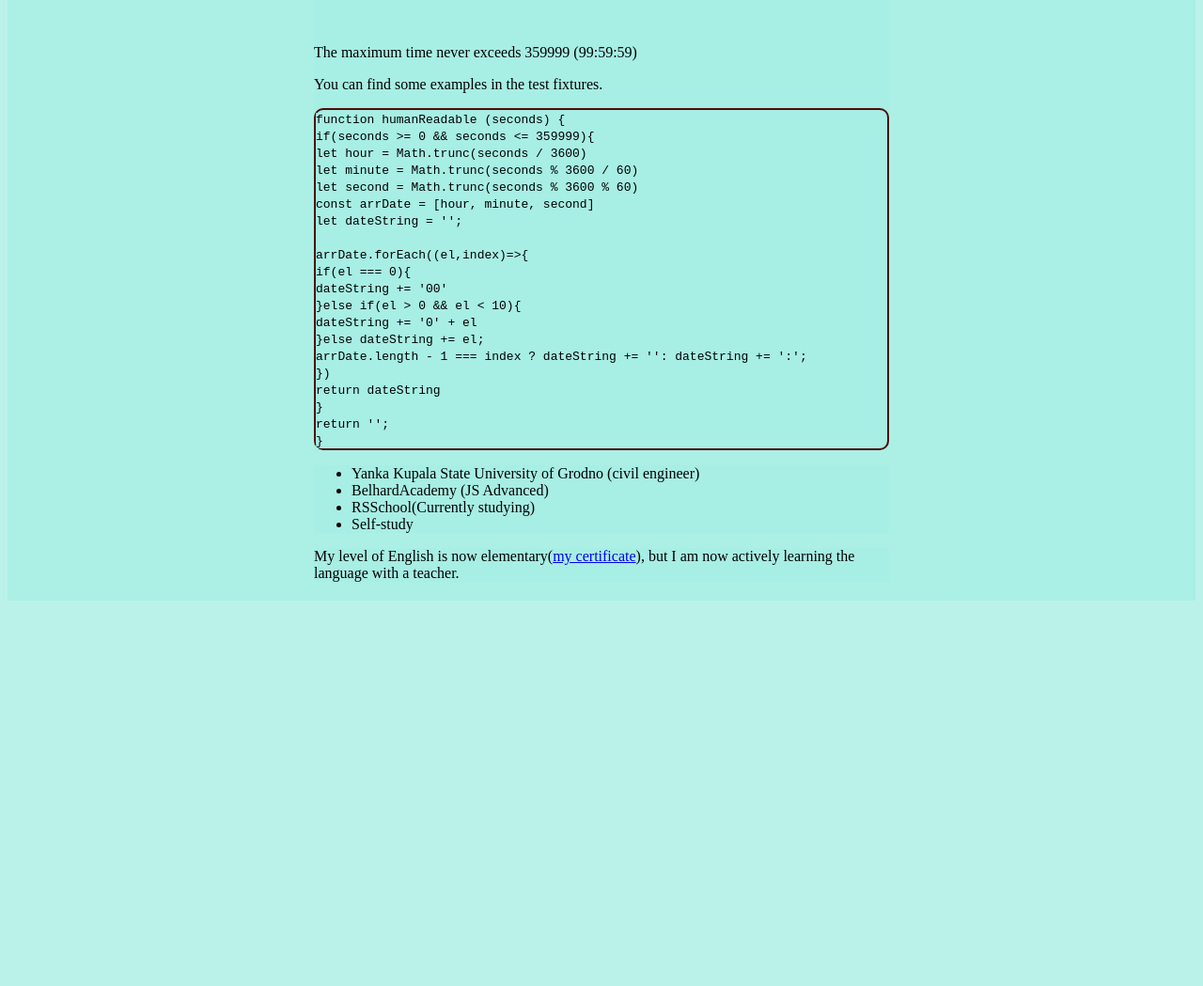
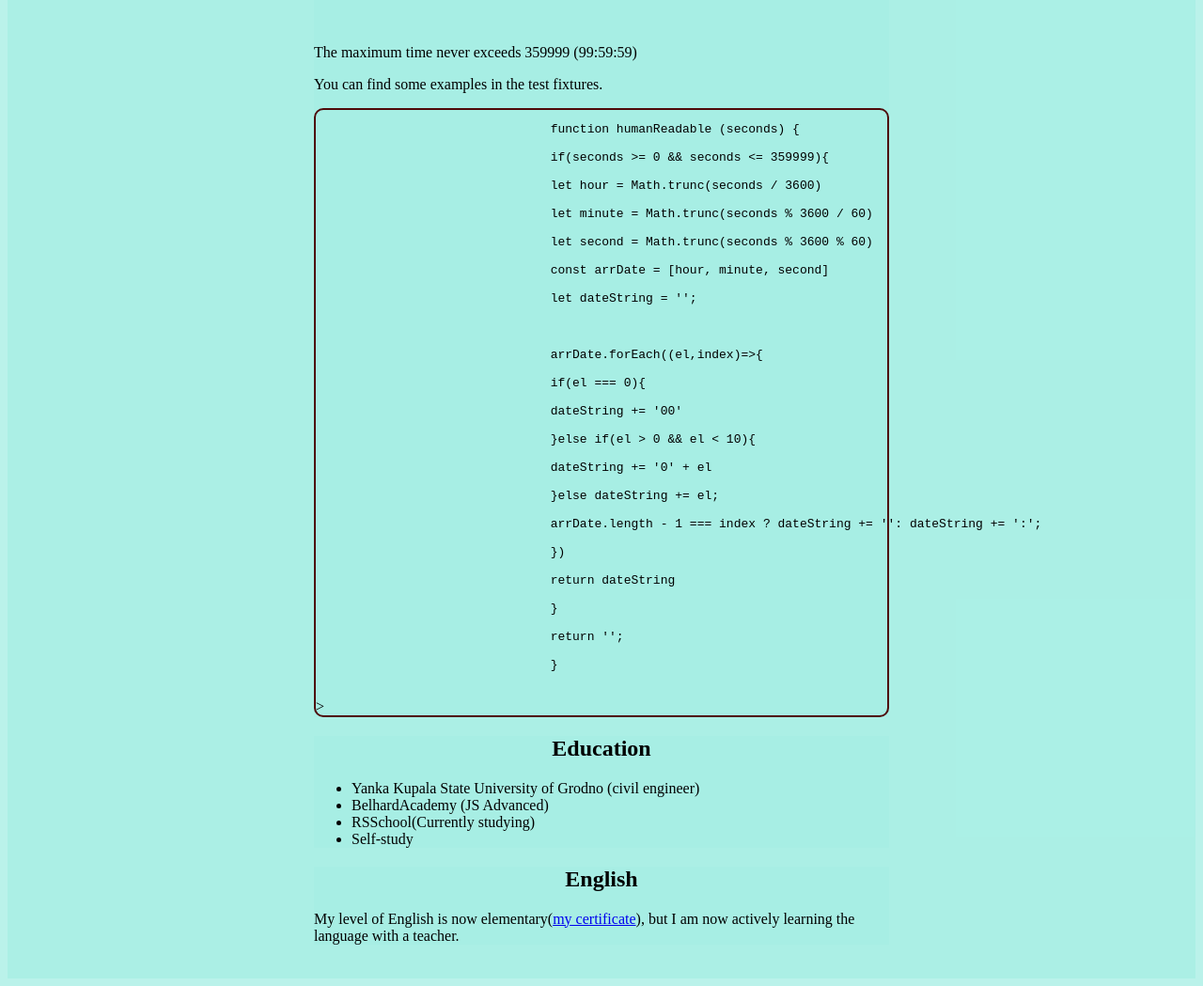
Before and after one commit to PrivatePython/rsschool-cv, a plain HTML site: page index.html in a window 1280 px wide. Shown: the part 1904-2953 px from the top of the page at 94% size. Before the commit the page ends 2551 px from the top, so only its background shows below. Drawn offline with Linux system fonts and the light colour scheme.

Commit message:
fix: change html template problems 2
Result: failed to tokenize

```diff
--- a/index.html
+++ b/index.html
@@ -2,7 +2,7 @@
 <html lang="en">
 <head>
 	<meta charset="UTF-8">
-	<meta name="viewport">
+	<meta name="viewport" content="width=device-width">
 	<meta http-equiv="X-UA-Compatible" content="ie=edge">
 	<title>CV RSSchool</title>
 	<link rel="stylesheet" href="style.css">
@@ -17,11 +17,9 @@
 				<li class="item">location:
 					<a target="_blank" href="https://g.co/kgs/3vy1VFZ">Minsk</a>
 				</li>
-
 				<li class="item">email:
 					<a target="_blank" href="mailto:gitarist.pasha@gmail.com">gitarist.pasha@gmail.com</a>
 				</li>
-
 				<li class="item">telegram:
 					<a target="_blank" href="https://telegram.org/">@smile_soul</a>
 				</li>
@@ -30,15 +28,12 @@
 			</ul>
 		</div>
 	</section>
-
 	<section class="about">
 		<h2>About Me</h2>
 		<p>
-			Hi, I'm Pavel. I'm 28 years old.I graduated from the university as a civil engineer. I was working for a building company
-			and for the last five years I've worked as an international transportation driver. I've been learning JavaScript programming for a year and a half.
+			Hi, I'm Pavel. I'm 28 years old.I graduated from the university as a civil engineer. I was working for a building company and for the last five years I've worked as an international transportation driver. I've been learning JavaScript programming for a year and a half.
 			I enjoy programming and am determined to become a high-level programmer.
 		</p>
-
 		<h3>On these jobs I had to take into account many things:</h3>
 		<ol>
 			<li>to know:
@@ -53,7 +48,6 @@
 			<li>as well as to communicate with logisticians, consignees, customs authorities and other services</li>
 			<li>maintain working documentation</li>
 		</ol>
-
 		<h3>These jobs have taught me:</h3>
 		<ul>
 			<li>time management</li>
@@ -92,9 +86,9 @@
 			<p>You can find some examples in the test fixtures.</p>
 		</div>
 		<div class="problem-solving">
-			<code>
+			<pre>
 				function humanReadable (seconds) {<br>
-				if(seconds >= 0 && seconds <= 359999){<br>
+				if(seconds >= 0 && seconds &lt;= 359999){<br>
 				let hour = Math.trunc(seconds / 3600)<br>
 				let minute = Math.trunc(seconds % 3600 / 60)<br>
 				let second = Math.trunc(seconds % 3600 % 60)<br>
@@ -104,7 +98,7 @@
 				arrDate.forEach((el,index)=>{<br>
 				if(el === 0){<br>
 				dateString += '00'<br>
-				}else if(el > 0 && el < 10){<br>
+				}else if(el > 0 && el &lt; 10){<br>
 				dateString += '0' + el<br>
 				}else dateString += el;<br>
 				arrDate.length - 1 === index ? dateString += '': dateString += ':';<br>
@@ -113,11 +107,11 @@
 				}<br>
 				return '';<br>
 				}
-			</code>
+			</pre>>
 		</div>
 	</section>
-
 	<section class="education">
+		<h2>Education</h2>
 		<ul>
 			<li>Yanka Kupala State University of Grodno (civil engineer)</li>
 			<li>BelhardAcademy (JS Advanced)</li>
@@ -125,9 +119,9 @@
 			<li>Self-study</li>
 		</ul>
 	</section>
-
 	<section class="english">
-		My level of English is now elementary(<a target="_blank" href="https://cert.efset.org/zmSUUr">my certificate</a>), but I am now actively learning the language with a teacher.
+		<h2>English</h2>
+		<p>My level of English is now elementary(<a target="_blank" href="https://cert.efset.org/zmSUUr">my certificate</a>), but I am now actively learning the language with a teacher.</p>
 	</section>
 </body>
 </html>
```
